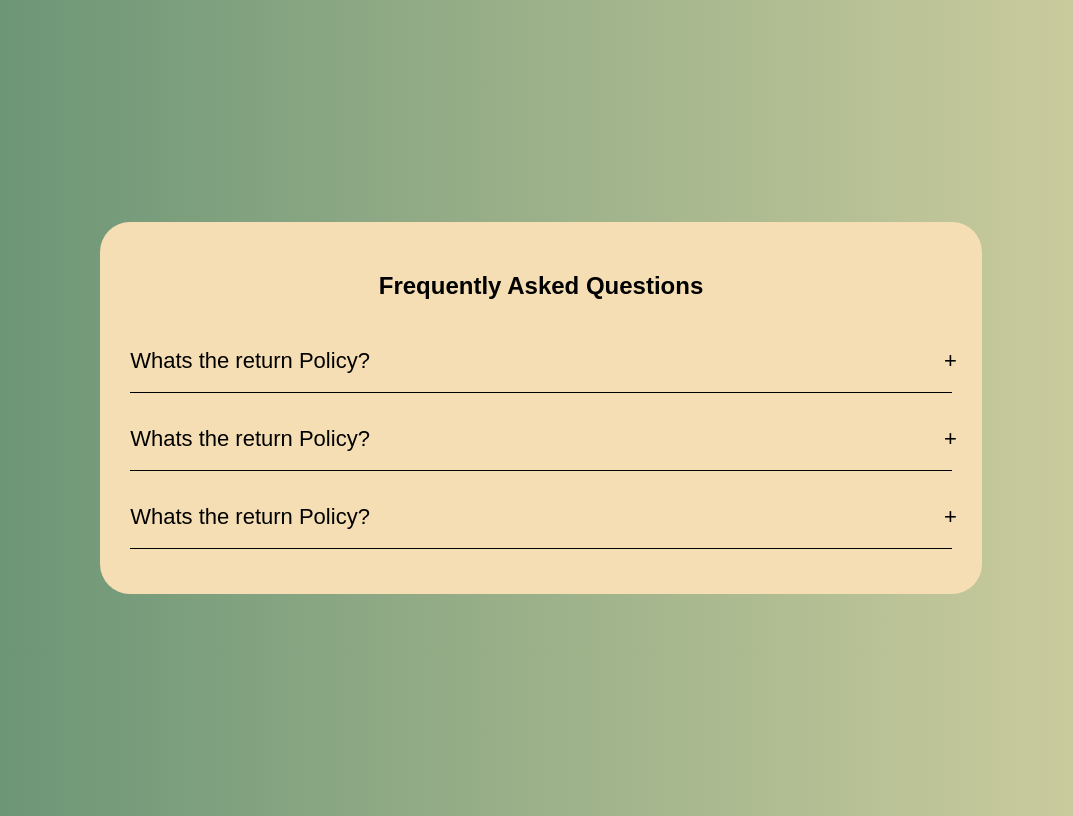
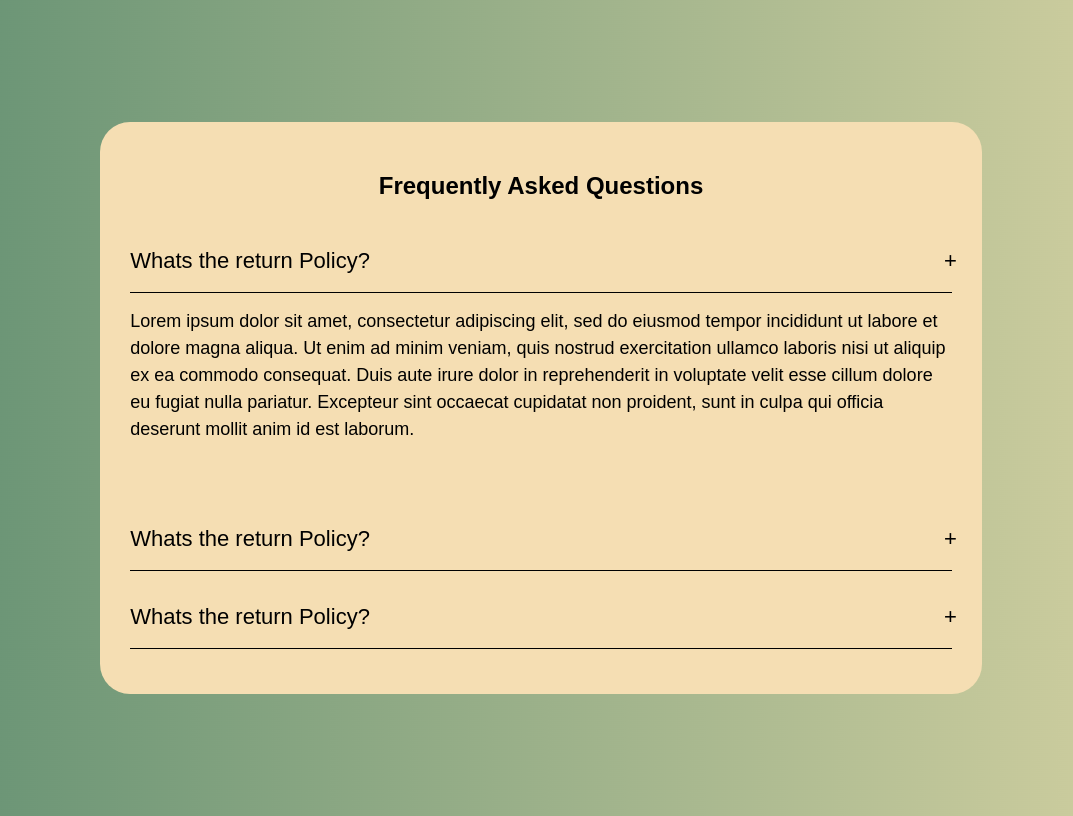
Before and after one commit to hugovettorello/accordion-with-dom, a plain HTML site: page index.html in a window 1280 px wide. Both pictures are taken after a click on the element 640 px from the left and 368 px from the top of the page. Shown: the whole page, without its empty margins (99-1172 px from the left). Drawn offline with Linux system fonts and the light colour scheme.

Commit message:
adding eventListeners to the code

```diff
--- a/script/script.js
+++ b/script/script.js
@@ -1,11 +1,9 @@
 const accordion = document.getElementsByClassName('content-container');
 
-console.log(accordion.length);
-
-
+console.log(accordion);
 
 for (i = 0; i < accordion.length; i++){
-    accordion[i].addEventListener("click", () => {
+    accordion[i].addEventListener("click", function () {
         this.classList.toggle('active');
     })
 }
--- a/style/style.css
+++ b/style/style.css
@@ -37,7 +37,7 @@ body{
 
 .accordion .content-container .answer{
     padding-top: 15px;
-    font-size: 22px;
+    font-size: 18px;
     line-height: 1.5;
     width: 100%;
     height: 0px;
@@ -46,6 +46,6 @@ body{
 }
 
 
-.accordion .content-conteiner.active .answer{
-    height: 150px;
+.accordion .content-container.active .answer{
+    height: 200px;
 }
```
